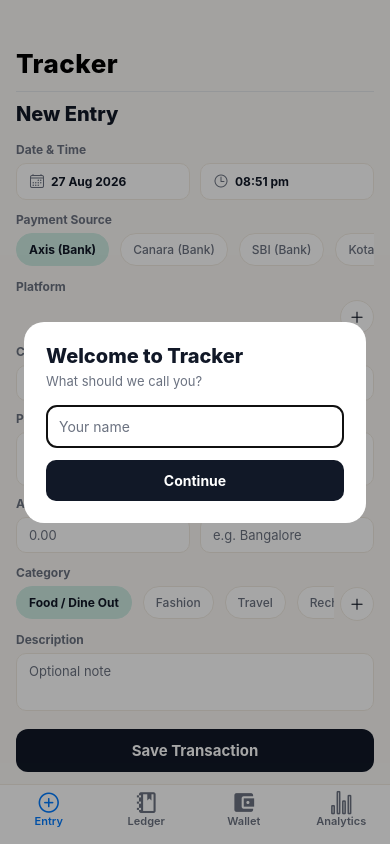
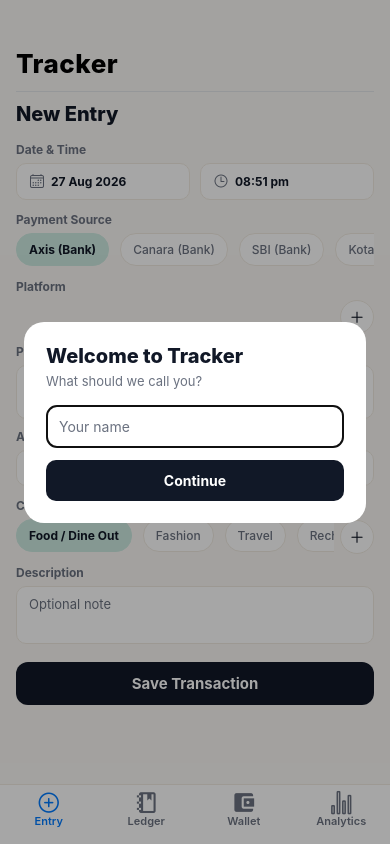
Before and after one commit to Sharath196266/Tracker, a React Native app: screen / in a window 390 px wide. Built offline with nearby package versions, Linux system fonts and the light colour scheme.

Commit message:
Remove duplicate custom payee inputs

```diff
--- a/src/screens/EntryScreen.js
+++ b/src/screens/EntryScreen.js
@@ -139,7 +139,7 @@ export default function EntryScreen({ expenses, setExpenses, balances, setBalanc
 
   const handleSave = async () => {
     if (!amount || isNaN(amount) || Number(amount) <= 0) return showAlert('Invalid amount', 'Please enter an amount greater than zero.', 'error');
-    if (!payee.trim()) return showAlert('Payee required', 'Select a source or enter a custom payee.', 'error');
+    if (!payee.trim()) return showAlert('Payee required', 'Select a payee source before saving.', 'error');
 
     const parsedAmount = parseFloat(amount);
     const finalCategory = category;
@@ -222,8 +222,6 @@ export default function EntryScreen({ expenses, setExpenses, balances, setBalanc
           {showPlatformInput ? <View style={styles.inlineAdd}><TextInput style={[styles.input, styles.flex]} placeholder="New platform" placeholderTextColor={COLORS.muted} value={customPlatform} onChangeText={setCustomPlatform} /><TouchableOpacity style={styles.smallButton} onPress={addPlatform}><Text style={styles.smallButtonText}>Add</Text></TouchableOpacity><TouchableOpacity style={styles.smallButton} onPress={() => setShowPlatformInput(false)}><Text style={styles.smallButtonText}>Back</Text></TouchableOpacity></View> : null}
           {showPlatformInput && <><Text style={styles.label}>Link platform to sources</Text><ScrollView horizontal showsHorizontalScrollIndicator={false} contentContainerStyle={styles.optionScroll}>{sources.map((item) => <CustomChip key={item.name} label={item.name} active={linkedSources.includes(item.name)} onPress={() => setLinkedSources((previous) => previous.includes(item.name) ? previous.filter((name) => name !== item.name) : [...previous, item.name])} />)}</ScrollView></>}
 
-          <Text style={styles.label}>Custom Payee</Text>
-          <TextInput style={styles.input} placeholder="Type a custom payee" placeholderTextColor={COLORS.muted} value={payeeSource ? '' : payee} onChangeText={setPayee} />
           {selectedSource.type !== 'credit' && <><Text style={styles.label}>Payee Source</Text><TouchableOpacity style={styles.input} onPress={() => setShowPayees(!showPayees)}><Text style={payee ? styles.valueText : styles.placeholderText}>{payee || 'Select a source'}</Text><Ionicons name={showPayees ? 'chevron-up' : 'chevron-down'} size={16} color={COLORS.muted} /></TouchableOpacity>{showPayees && <View style={styles.dropdown}>{sourceOptions.map((item) => <TouchableOpacity key={item.name} style={styles.dropdownItem} onPress={() => { setPayee(item.name); setShowPayees(false); setCategory((PAYEE_CATEGORIES[item.type] || DEFAULT_CATEGORIES)[0]); }}><Text style={styles.valueText}>{item.name}</Text><Text style={styles.dropdownHint}>{TYPE_LABELS[item.type]}</Text></TouchableOpacity>)}</View>}</>}
 
           <View style={styles.row}><View style={styles.flex}><Text style={styles.label}>Amount (₹)</Text><TextInput style={styles.input} keyboardType="decimal-pad" placeholder="0.00" placeholderTextColor={COLORS.muted} value={amount} onChangeText={setAmount} /></View><View style={styles.flex}><Text style={styles.label}>Place</Text><TextInput style={styles.input} placeholder="e.g. Bangalore" placeholderTextColor={COLORS.muted} value={place} onChangeText={setPlace} /></View></View>
```
